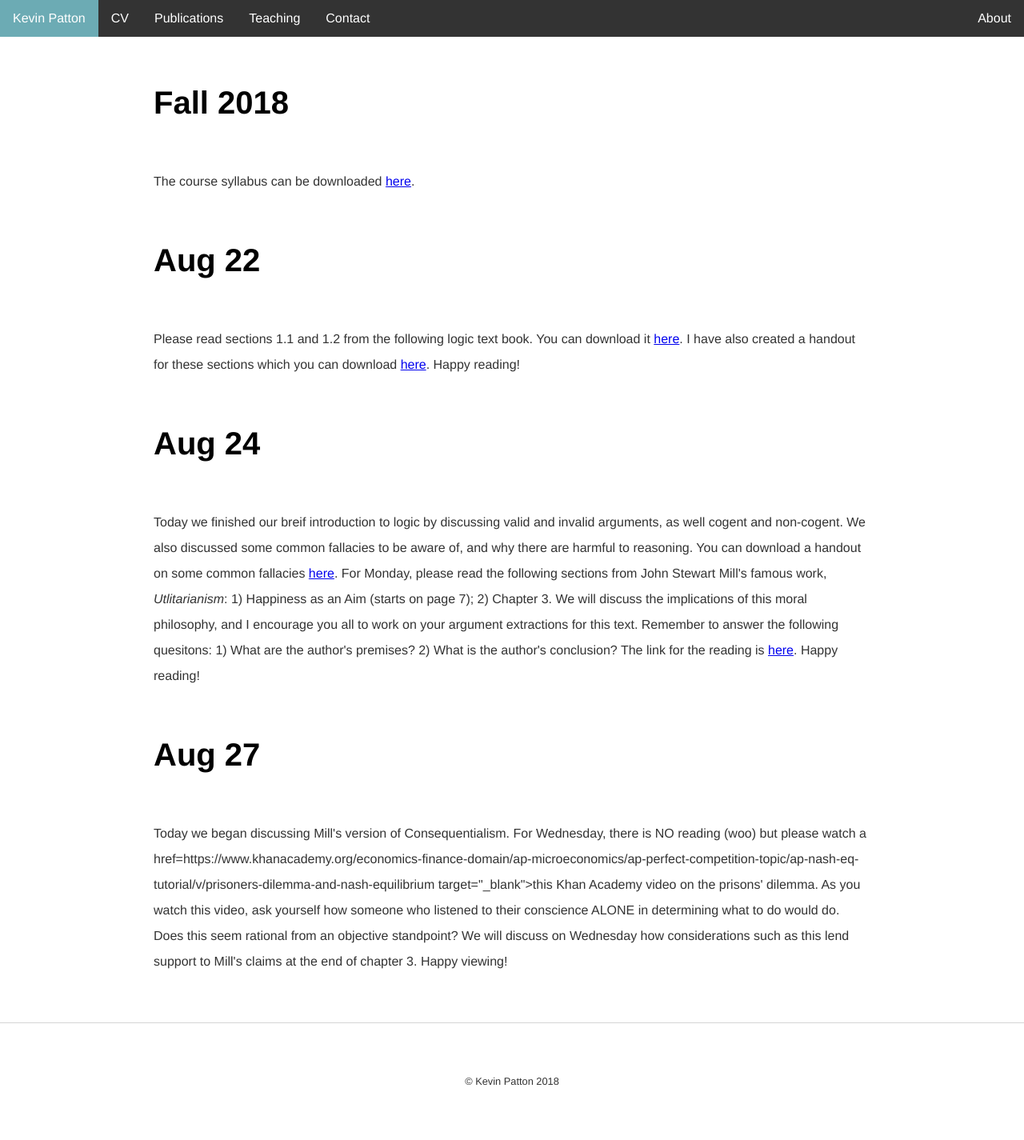
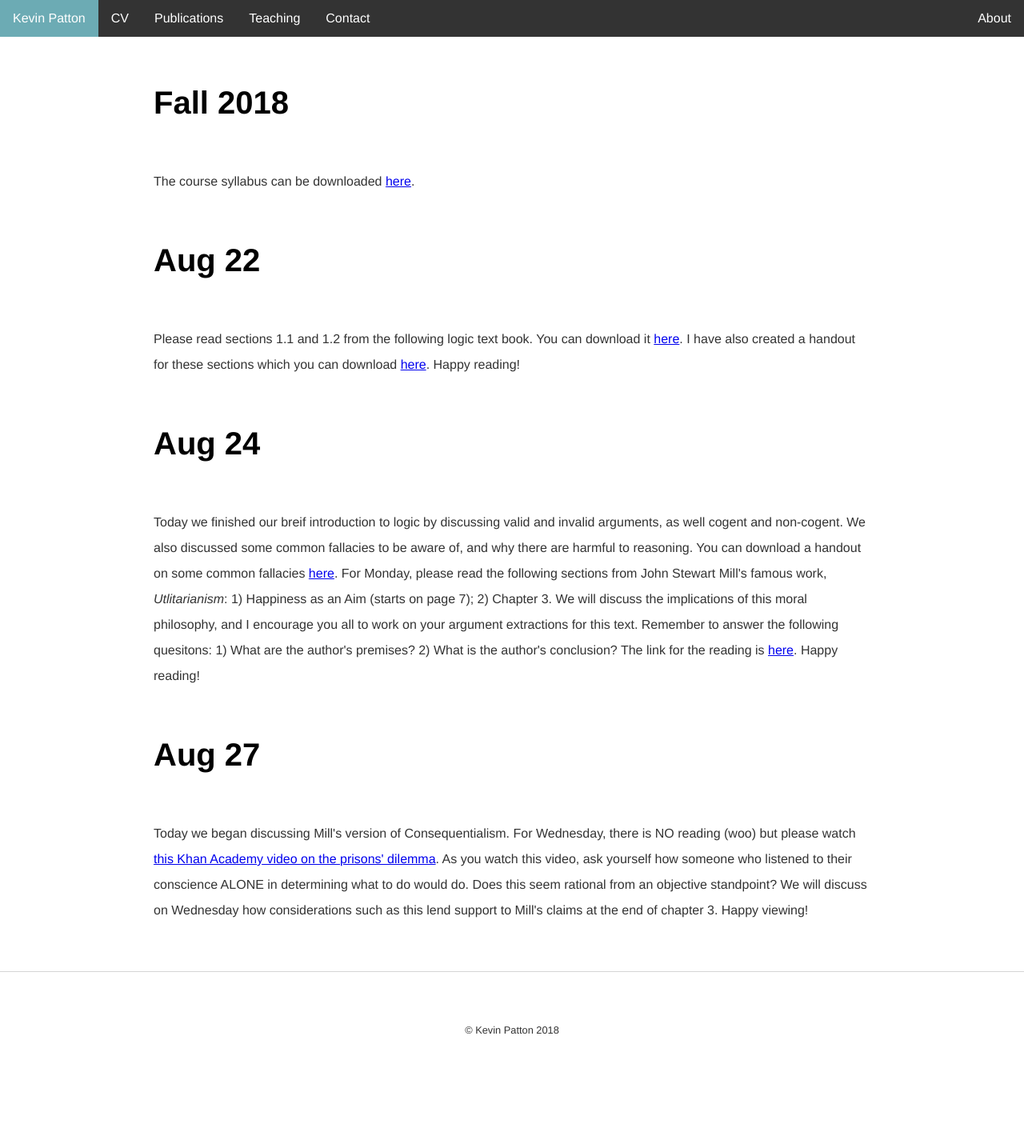
Before and after one commit to kevinjpatton/kevinjpatton.github.io, a Jekyll site: the page built from teaching/phil1020/index.html, in a window 1280 px wide. Shown: the whole page at 80% size. Built offline with Jekyll 4.4.1, drawn with Linux system fonts in a browser that asks for light colours; Markdown is read by kramdown in place of the engine named in the settings; after the commit the page ends 1361 px from its top, so only the background shows below that.

Commit message:
Update index.html

```diff
--- a/teaching/phil1020/index.html
+++ b/teaching/phil1020/index.html
@@ -10,4 +10,4 @@ title: Philosophy 1020 - Kevin Patton
 <h1>Aug 24</h1>
 <p>Today we finished our breif introduction to logic by discussing valid and invalid arguments, as well cogent and non-cogent.  We also discussed some common fallacies to be aware of, and why there are harmful to reasoning.  You can download a handout on some common fallacies <a href=/teaching/phil1020/PBS_Fallacies.pdf target="_blank">here</a>.  For Monday, please read the following sections from John Stewart Mill's famous work, <i>Utlitarianism</i>: 1) Happiness as an Aim (starts on page 7); 2) Chapter 3.  We will discuss the implications of this moral philosophy, and I encourage you all to work on your argument extractions for this text.  Remember to answer the following quesitons: 1) What are the author's premises?  2) What is the author's conclusion?  The link for the reading is <a href=https://www.earlymoderntexts.com/assets/pdfs/mill1863.pdf target="_blank">here</a>.  Happy reading!</p>
 <h1>Aug 27</h1>
-<p>Today we began discussing Mill's version of Consequentialism.  For Wednesday, there is NO reading (woo) but please watch a href=https://www.khanacademy.org/economics-finance-domain/ap-microeconomics/ap-perfect-competition-topic/ap-nash-eq-tutorial/v/prisoners-dilemma-and-nash-equilibrium target="_blank">this Khan Academy video on the prisons' dilemma</a>.  As you watch this video, ask yourself how someone who listened to their conscience ALONE in determining what to do would do.  Does this seem rational from an objective standpoint?  We will discuss on Wednesday how considerations such as this lend support to Mill's claims at the end of chapter 3.  Happy viewing!</p>
+<p>Today we began discussing Mill's version of Consequentialism.  For Wednesday, there is NO reading (woo) but please watch <a href=https://www.khanacademy.org/economics-finance-domain/ap-microeconomics/ap-perfect-competition-topic/ap-nash-eq-tutorial/v/prisoners-dilemma-and-nash-equilibrium target="_blank">this Khan Academy video on the prisons' dilemma</a>.  As you watch this video, ask yourself how someone who listened to their conscience ALONE in determining what to do would do.  Does this seem rational from an objective standpoint?  We will discuss on Wednesday how considerations such as this lend support to Mill's claims at the end of chapter 3.  Happy viewing!</p>
```
